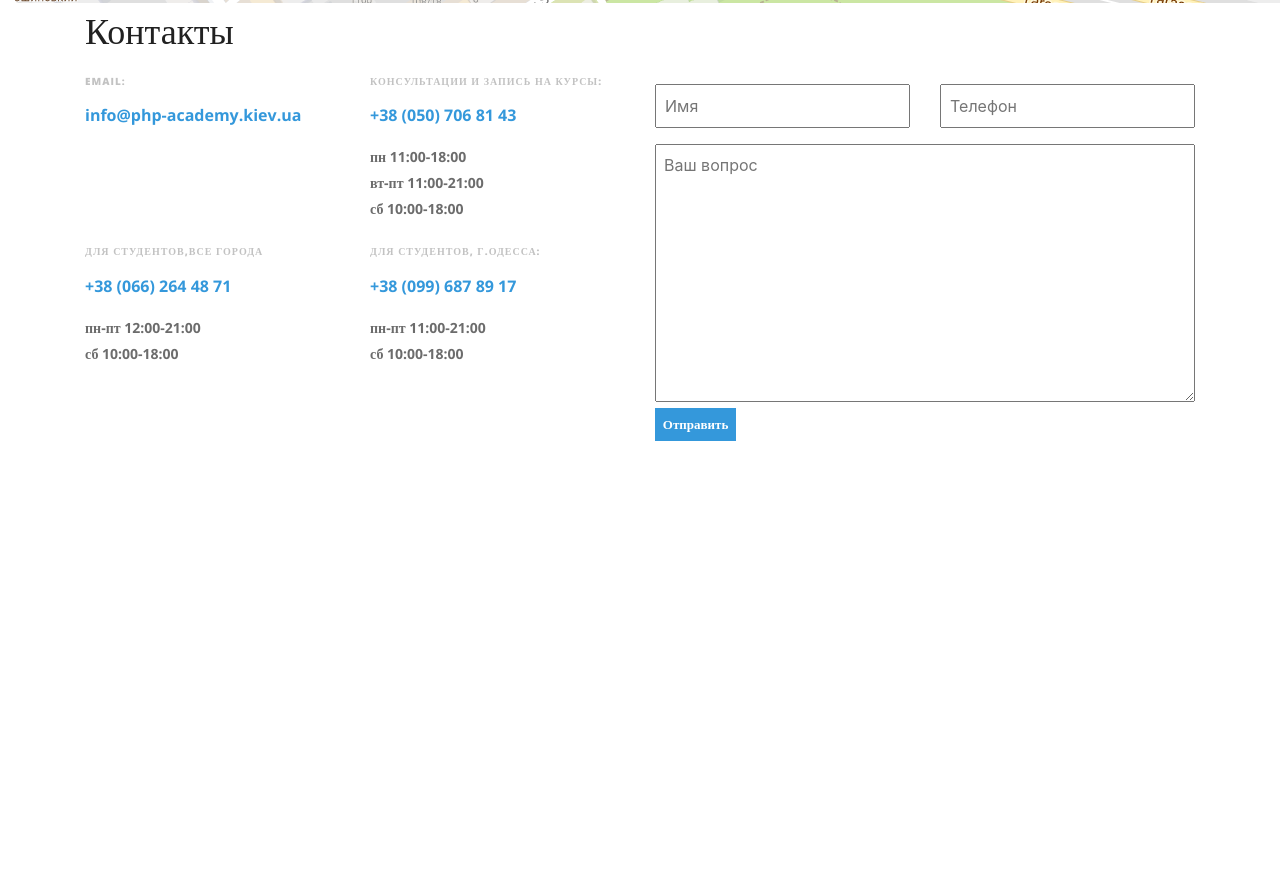
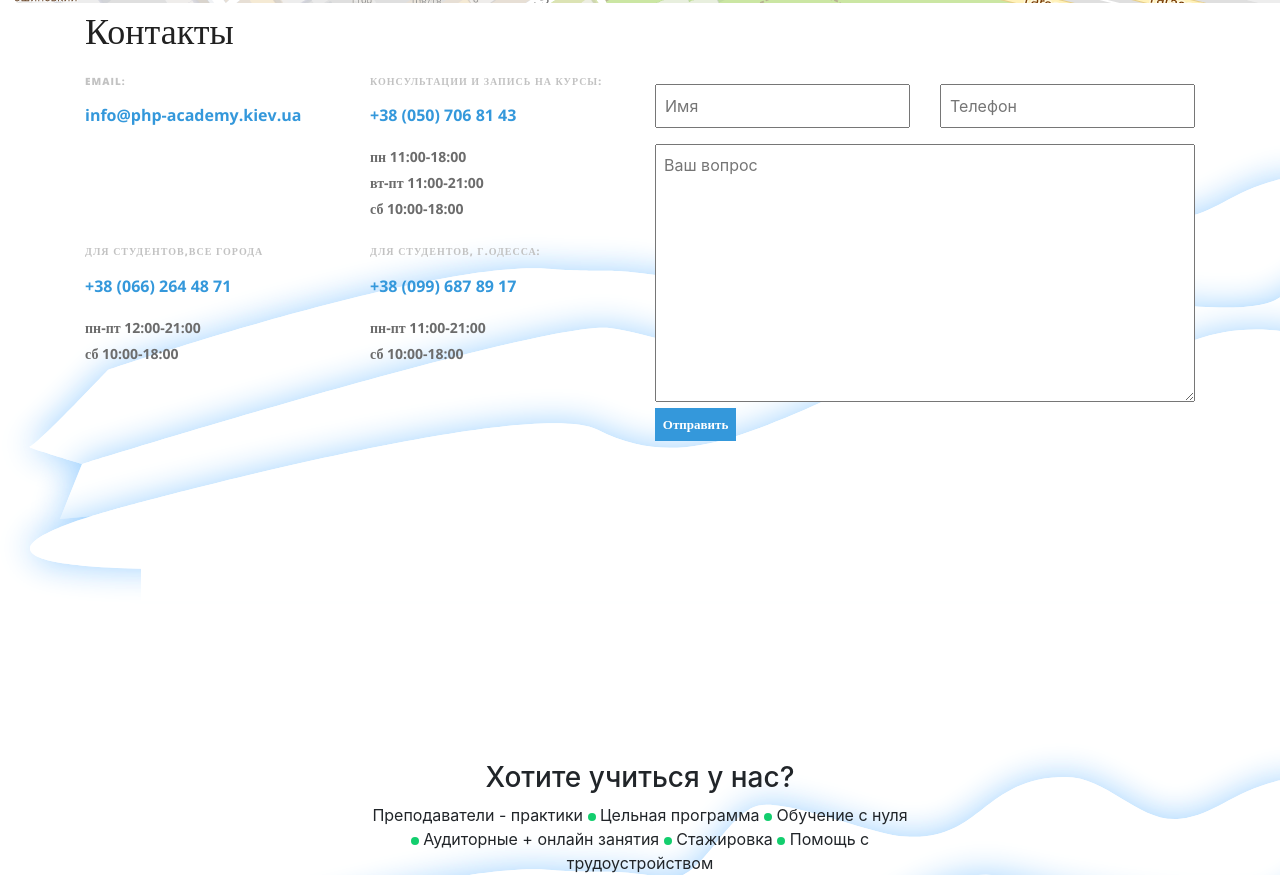
Before and after one commit to Indik47/5_PHP_Contacts_City, a plain HTML site: page src/index.html in a window 1280 px wide. Shown: the part 442-1317 px from the top of the page. Before the commit the page ends 883 px from the top, so only its background shows below. Drawn offline with nearby package versions, Linux system fonts and the light colour scheme.

Commit message:
advantage section added

```diff
--- a/src/index.html
+++ b/src/index.html
@@ -121,9 +121,29 @@
                     </form>
                 </div>
             </div>
+            <div class="row about-section">
+                <div class="col-md-6 mx-auto">
+                    <h3>Хотите учиться у нас?</h3>
+                    <div class="advantages">
+                        <span class="advantages__item">Преподаватели - практики</span>
+                        <div class="bullet"></div>
+                        <span class="advantages__item" >Цельная программа</span>
+                         <div class="bullet"></div>
+                        <span class="advantages__item" >Обучение с нуля</span>
+                         <div class="bullet"></div>
+                        <span class="advantages__item" >Аудиторные + онлайн занятия</span>
+                         <div class="bullet"></div>
+                        <span class="advantages__item" >Стажировка</span>
+                         <div class="bullet"></div>
+                        <span class="advantages__item" >Помощь с трудоустройством</span>
+                    </div>
+                </div>
+            </div>
 
         </div>
+
     </section>
+
 
 
 </main>
--- a/src/main.css
+++ b/src/main.css
@@ -11,7 +11,7 @@
 }
 
 .contact-info {
-    background: url("./images/");
+    background: url("../images/main-bg.png");
 }
 
 .contact-info__title {
@@ -65,3 +65,21 @@
 .btn-blue:hover {
     box-shadow: 0 0 20px rgba(11, 141, 255, 0.6);
 }
+
+.about-section {
+    margin-top: 20rem;
+    text-align: center;
+}
+
+.advantages__item {
+
+}
+
+.bullet {
+    display: inline-block;
+    width: 8px;
+    height: 8px;
+    border-radius: 50%;
+    background: #13ce6e;
+
+}
```
